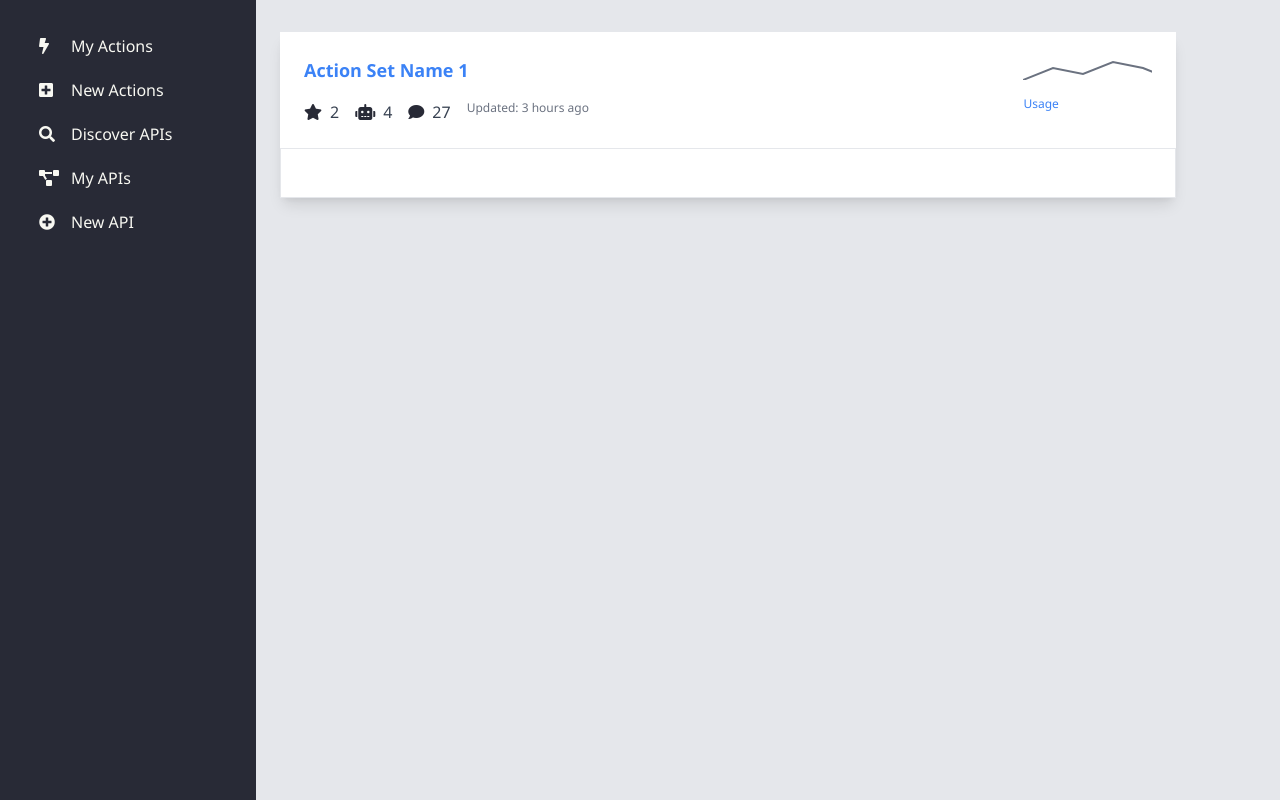
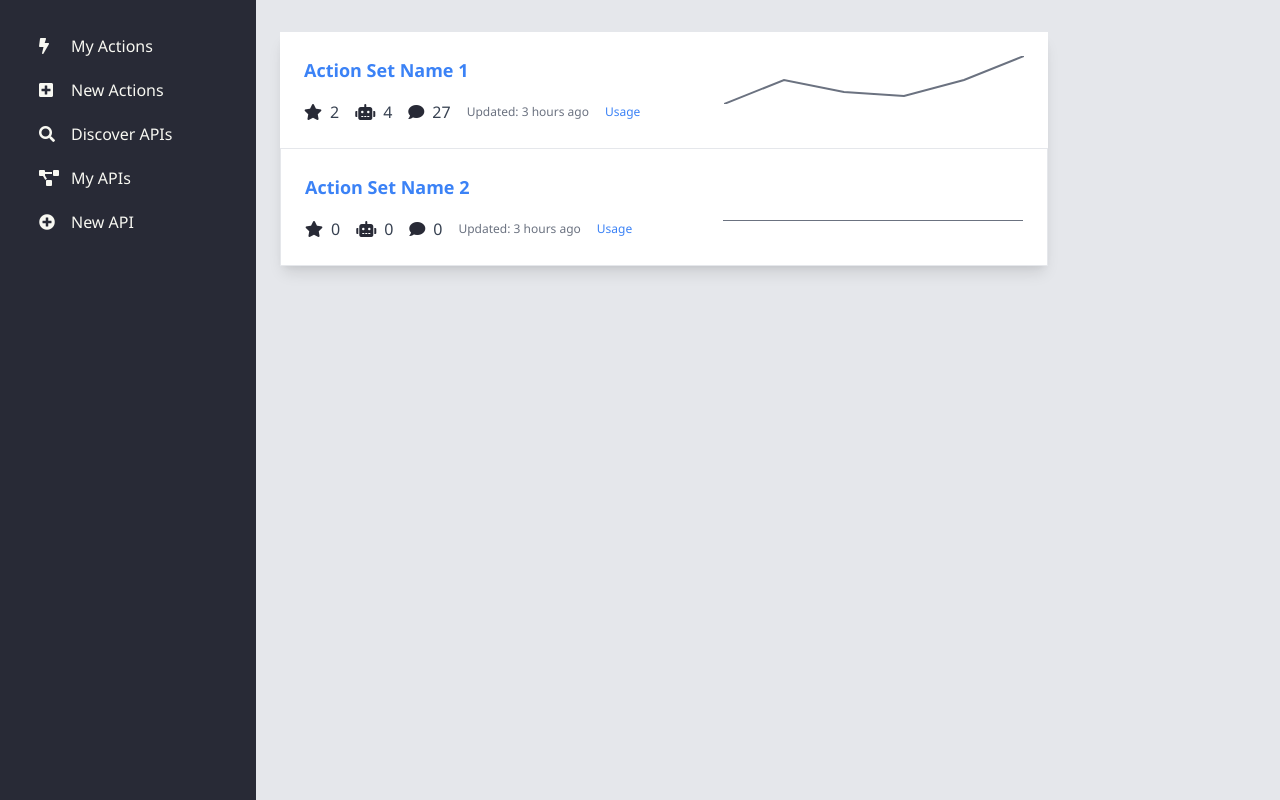
Before and after one commit to 255BITS/BackdropBuild, a Flask app: page /dashboard in a window 1280 px wide. Shown: the part 65-865 px from the top of the page. Run offline with Flask 3, Linux system fonts and the light colour scheme.

Commit message:
wip dashboard

```diff
--- a/templates/dashboard.html
+++ b/templates/dashboard.html
@@ -1,10 +1,10 @@
 {% extends 'base_app.html' %}
 
 {% block maincontent %}
-    <!-- List of objects -->
+<!-- List of objects -->
     <main class="flex-1 overflow-x-hidden overflow-y-auto bg-gray-200">
        <div class="container mx-auto px-6 py-8">
-            <div class="grid grid-cols-1 md:grid-cols-1 lg:grid-cols-1 shadow-lg rounded-lg max-w-4xl">
+            <div class="grid grid-cols-1 md:grid-cols-1 lg:grid-cols-1 shadow-lg rounded-lg max-w-3xl">
                 <div class="bg-white p-6 relative grid grid-cols-2">
                     <div>
                         <h3 class="text-lg font-semibold">
@@ -25,26 +25,59 @@
                                 <i class="fas fa-comment"></i>
                                 <span class="ml-2 text-gray-700">27</span>
                             </div>
-                            <span class="text-xs text-gray-500 ml-4">Updated: 3 hours ago</span>
+                            <span class="text-xs text-gray-500 ml-4 align-bottom items-end text-xs pt-1">Updated: 3 hours ago</span>
+                            <a href="/action-set/1/usage" class="flex justify-end text-xs ml-4 pt-1 text-blue-500 hover:text-blue-600">
+                              Usage
+                            </a>
                         </div>
                     </div>
                     <div class="flex justify-end">
-                        <a href="/action-set/1/usage" class="text-blue-500 hover:text-blue-600 text-xs">
-                            <svg class="h-6 w-auto text-gray-500" width="150" height="28">
+                            <svg class="text-gray-500" width="300" height="48">
                                 <polyline
                                     fill="none"
                                     stroke="currentColor"
                                     stroke-width="2"
-                                    points="0,24 30,12 60,18 90,6 120,12 150,24"
+                                    points="0,48 60,24 120,36 180,40 240,24 300,0"
                                 ></polyline>
                             </svg>
-                            <div class="flex mt-4">
-                              Usage
-                            </div>
-                        </a>
                     </div>
                 </div>
-                <div class="bg-white p-6 relative border-grey-200 border">
+                <div class="bg-white p-6 relative grid grid-cols-2 border-grey-200 border">
+                    <div>
+                        <h3 class="text-lg font-semibold">
+                            <a href="/action-set/1" class="text-blue-500 hover:text-blue-600">
+                                Action Set Name 2
+                            </a>
+                        </h3>
+                        <div class="flex mt-4">
+                            <div class="flex items-center">
+                                <i class="fas fa-star"></i>
+                                <span class="ml-2 text-gray-700">0</span>
+                            </div>
+                            <div class="flex items-center ml-4">
+                                <i class="fas fa-robot"></i>
+                                <span class="ml-2 text-gray-700">0</span>
+                            </div>
+                            <div class="flex items-center ml-4">
+                                <i class="fas fa-comment"></i>
+                                <span class="ml-2 text-gray-700">0</span>
+                            </div>
+                            <span class="text-xs text-gray-500 ml-4 align-bottom items-end text-xs pt-1">Updated: 3 hours ago</span>
+                            <a href="/action-set/1/usage" class="flex justify-end text-xs ml-4 pt-1 text-blue-500 hover:text-blue-600">
+                              Usage
+                            </a>
+                        </div>
+                    </div>
+                    <div class="flex justify-end">
+                            <svg class="text-gray-500" width="300" height="48">
+                                <polyline
+                                    fill="none"
+                                    stroke="currentColor"
+                                    stroke-width="2"
+                                    points="0,48 60,48 120,48 180,48 240,48 300,48"
+                                ></polyline>
+                            </svg>
+                    </div>
                 </div>
 
             </div>
```
